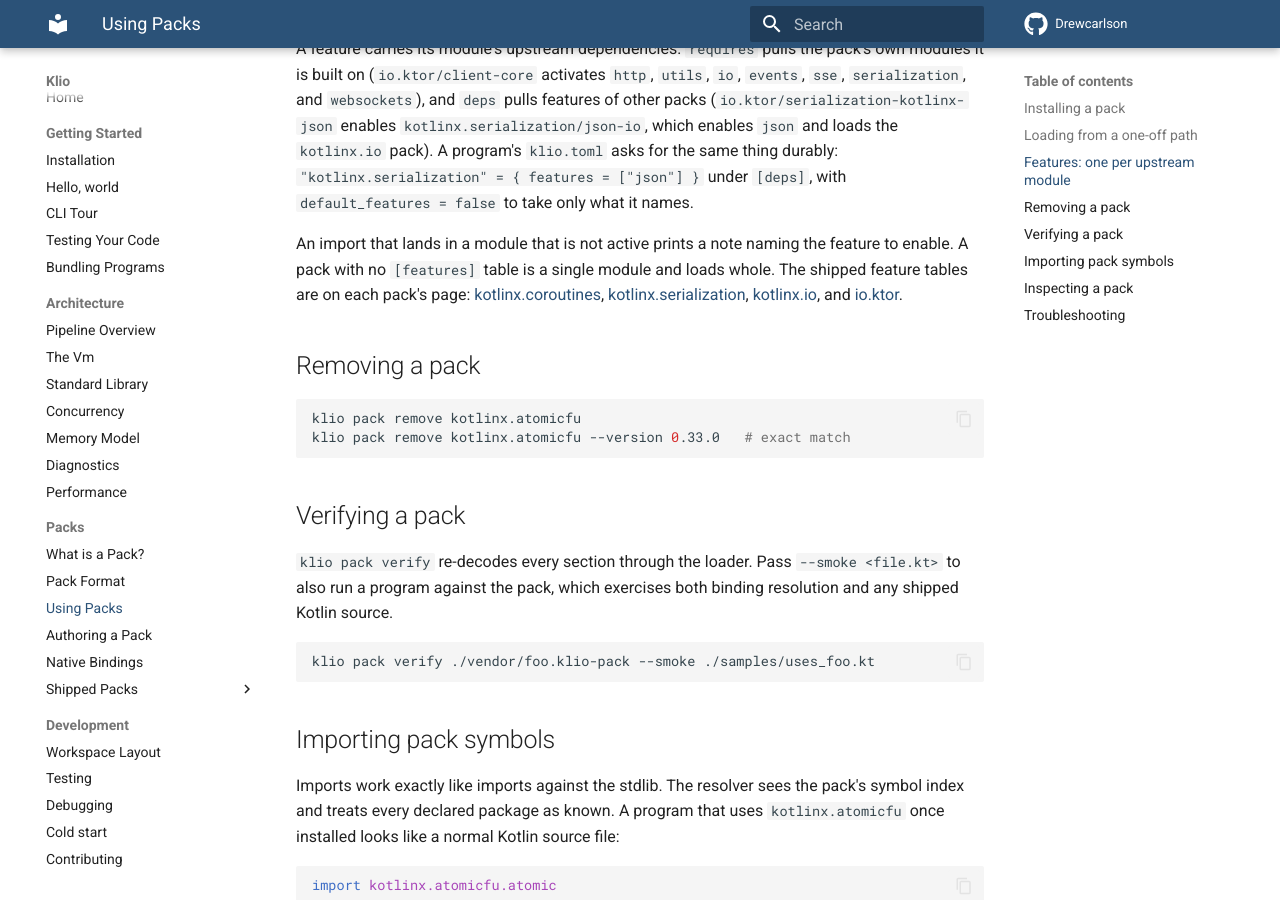
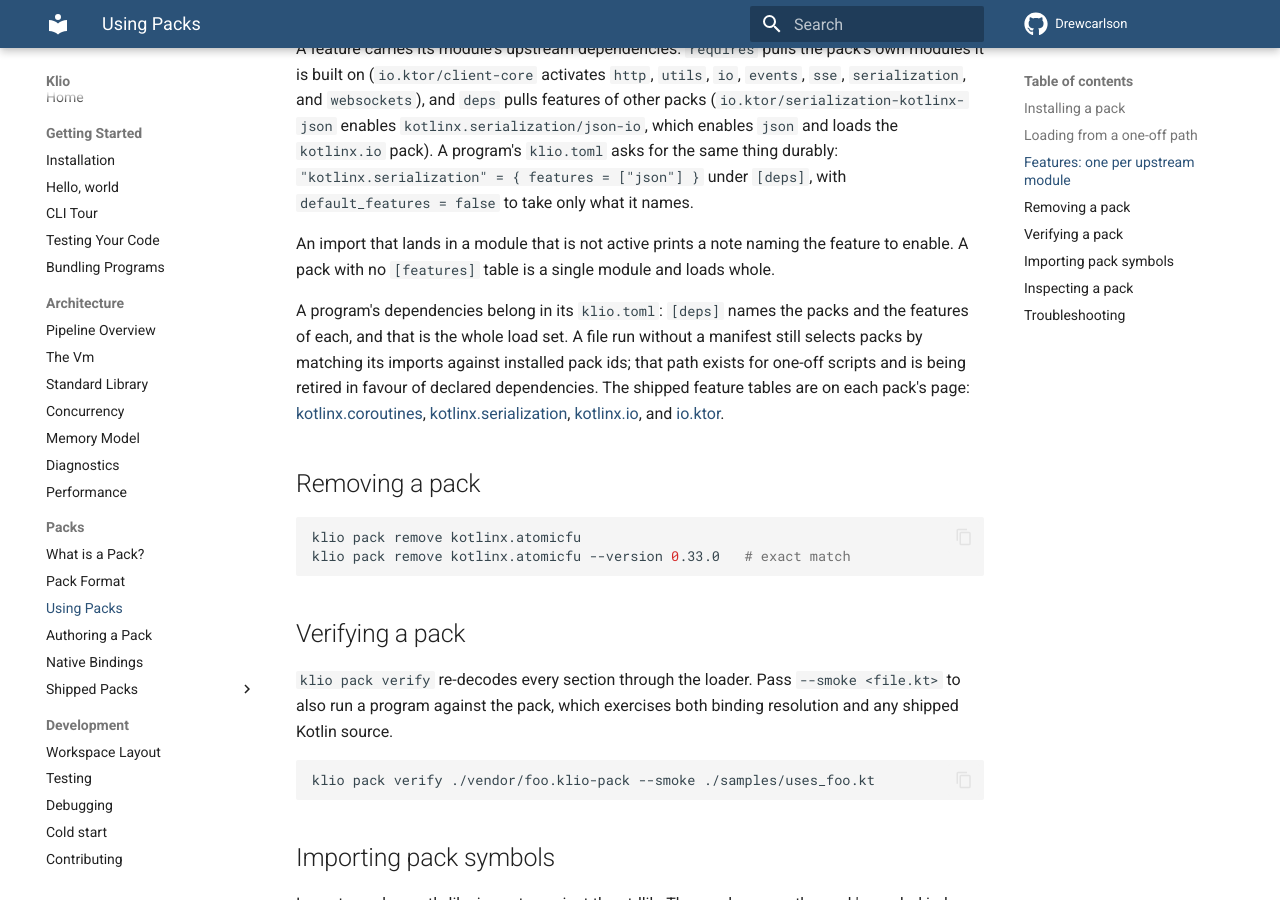
Before and after one commit to DrewCarlson/klio, an MkDocs documentation site: the page built from docs/packs/using.md, in a window 1280 px wide and 900 px high, scrolled down 1301 px. Built offline with MkDocs 1.6.1 and Material for MkDocs 9.7.7, drawn with Linux system fonts in a browser that asks for light colours; the version menu is left out.

Commit message:
docs: dependencies are declared, import selection is the legacy path
A program names its packs and features in klio.toml; matching imports
against installed pack ids is what a manifest-less file falls back to and
is to be retired, not extended. The register records that direction, the
whole-suite kotlinx-coroutines-test numbers now that it runs without a
crash, and the unidentified state a second in-process bake trips over.

```diff
--- a/docs/packs/using.md
+++ b/docs/packs/using.md
@@ -72,8 +72,14 @@ durably: `"kotlinx.serialization" = { features = ["json"] }` under
 
 An import that lands in a module that is not active prints a note
 naming the feature to enable. A pack with no `[features]` table is a
-single module and loads whole. The shipped feature tables are on each
-pack's page: [kotlinx.coroutines](shipped/coroutines.md),
+single module and loads whole.
+
+A program's dependencies belong in its `klio.toml`: `[deps]` names the
+packs and the features of each, and that is the whole load set. A file
+run without a manifest still selects packs by matching its imports
+against installed pack ids; that path exists for one-off scripts and is
+being retired in favour of declared dependencies. The shipped feature
+tables are on each pack's page: [kotlinx.coroutines](shipped/coroutines.md),
 [kotlinx.serialization](shipped/serialization.md),
 [kotlinx.io](shipped/io.md), and [io.ktor](shipped/ktor.md).
 
```
Also changed, not shown: docs/packs/shipped/compose.md (+5 -4 lines), plans/open-campaigns.md (+19 -19 lines).
